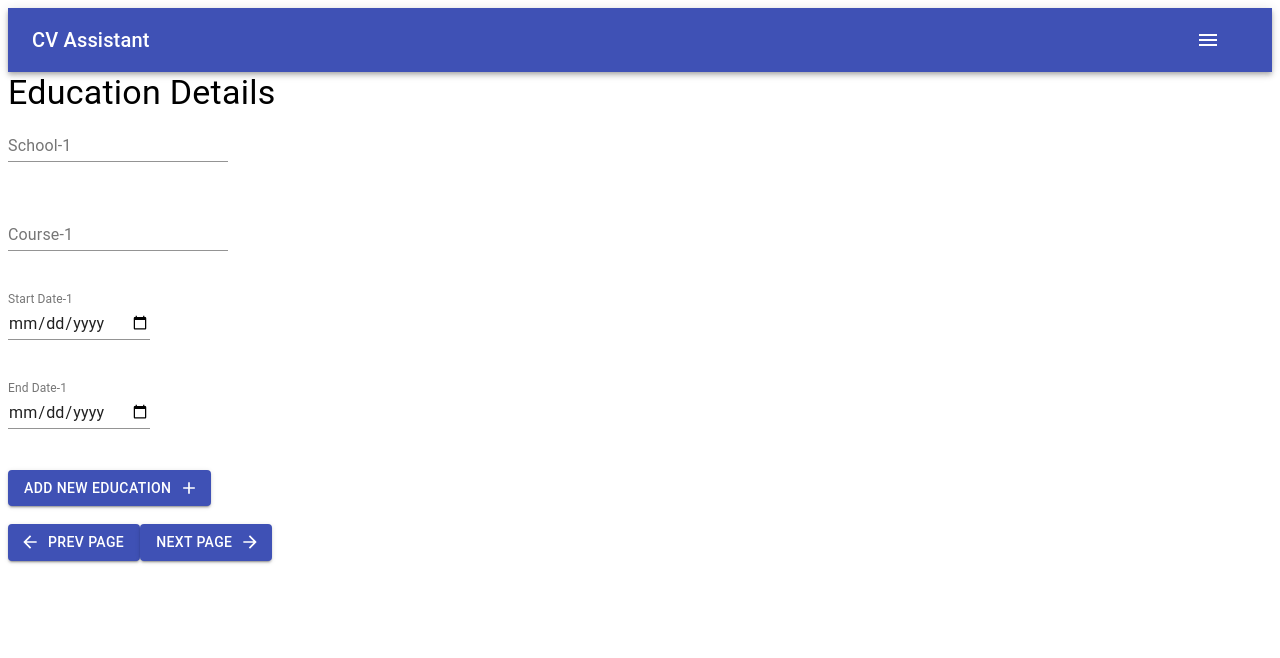
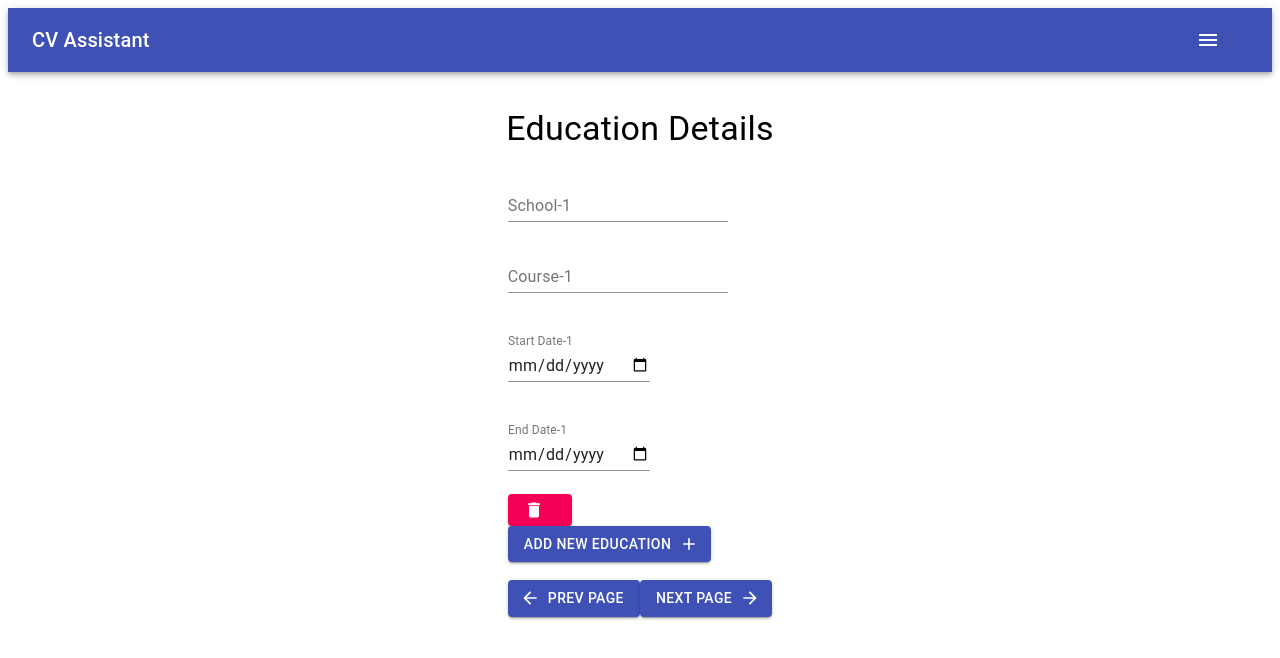
Before and after one commit to SasounTorossian/CV-Application, a React (Create React App) app: page /education in a window 1280 px wide. Shown: the top 658 px of the page. Built offline with nearby package versions, Linux system fonts and the light colour scheme.

Commit message:
Added basic grid structure to education and delete button.

```diff
--- a/src/App.js
+++ b/src/App.js
@@ -91,6 +91,14 @@ class App extends Component {
     this.setState({ education: [...this.state.education, newEdu] })
   }
 
+  removeEducation = (e) => {
+    let id = e.target.dataset.id
+    let education = [...this.state.education]
+    education.splice(id, 1)
+    this.setState({ education: education })
+  }
+
+
   addExperience = () => {
     const newExp = {
       company: "",
@@ -140,6 +148,7 @@ class App extends Component {
                   values={values}
                   handleChange = {this.handleChange}
                   addEdu={this.addEducation}
+                  removeEdu={this.removeEducation}
                 />
               )}
             />
--- a/src/components/EducationDetails.js
+++ b/src/components/EducationDetails.js
@@ -1,20 +1,53 @@
 import React from 'react'
-import { TextField, Typography, Button } from '@material-ui/core'
-import {ArrowForward, ArrowBack, Add} from '@material-ui/icons';
+import { makeStyles, Grid, TextField, Typography, Button } from '@material-ui/core'
+import {ArrowForward, ArrowBack, Add, Delete} from '@material-ui/icons';
 import { Link } from 'react-router-dom'
 
-const EducationDetails = ({values, handleChange, addEdu}) => {
+const useStyles = makeStyles((theme) => ({
+    root: {
+        flexGrow: 1,
+    },
+    paper: {
+        padding: theme.spacing(2),
+        textAlign: 'center',
+        color: theme.palette.text.secondary,
+    },
+}));
+
+const EducationDetails = ({values, handleChange, addEdu, removeEdu}) => {
+    const classes = useStyles();
 
     const addEducation = (e) => {
         e.preventDefault()
-        addEdu()
+        addEdu(e)
+    }
+
+    const removeEducation = (e) => {
+        e.preventDefault()
+        removeEdu(e)
     }
 
     return (
         <div>
+            <Grid
+                container spacing={3}
+                direction="column"
+                alignItems="center"
+                justify="center"
+                style={{ minHeight: '50vh' }}
+            >
+                <br />
+                <br />
+
+                <Grid item xs={6}>
                     <Typography variant="h4">
                         Education Details
                     </Typography>
+                </Grid>
+                <Grid item xs={6}
+                    // alignItems="center"
+                    // justify="center"
+                >
                     <form noValidate autoComplete="off" onChange={handleChange}>
                         {
                             values.education.map((val, idx) => {
@@ -30,7 +63,6 @@ const EducationDetails = ({values, handleChange, addEdu}) => {
                                             helperText={values.education[idx].schoolError}
                                         />
 
-                                <br />
                                         <br />
 
                                         <TextField
@@ -73,7 +105,13 @@ const EducationDetails = ({values, handleChange, addEdu}) => {
                                         />
 
                                         <br />
-                                <br />
+
+                                        <Button
+                                            onClick={removeEducation}
+                                            variant="contained"
+                                            color="secondary"
+                                            startIcon={<Delete />}
+                                        ></Button>
                                     </div>
                                 )
                             })
@@ -115,6 +153,8 @@ const EducationDetails = ({values, handleChange, addEdu}) => {
                             </Button>
                         </Link>
                     </form>
+                </Grid>
+            </Grid>
         </div>
     )
 }
--- a/src/components/PersonalDetails.js
+++ b/src/components/PersonalDetails.js
@@ -12,10 +12,6 @@ const useStyles = makeStyles((theme) => ({
         textAlign: 'center',
         color: theme.palette.text.secondary,
     },
-    input: {
-        // margin: "20px",
-        // padding: "20px"
-    }
 }));
 
 const PersonalDetails = ({values, handleChange}) => {
@@ -43,6 +39,7 @@ const PersonalDetails = ({values, handleChange}) => {
                     <form autoComplete="off" onChange={handleChange}>
                         <TextField
                             className={classes.input}
+                            color="primary"
                             type="text"
                             label="Name"
                             value={values.personal.name}
```
Also changed, not shown: 1 other file (tests, documents, lock files or other folders). Lines whose indentation alone changed are shown as unchanged.
